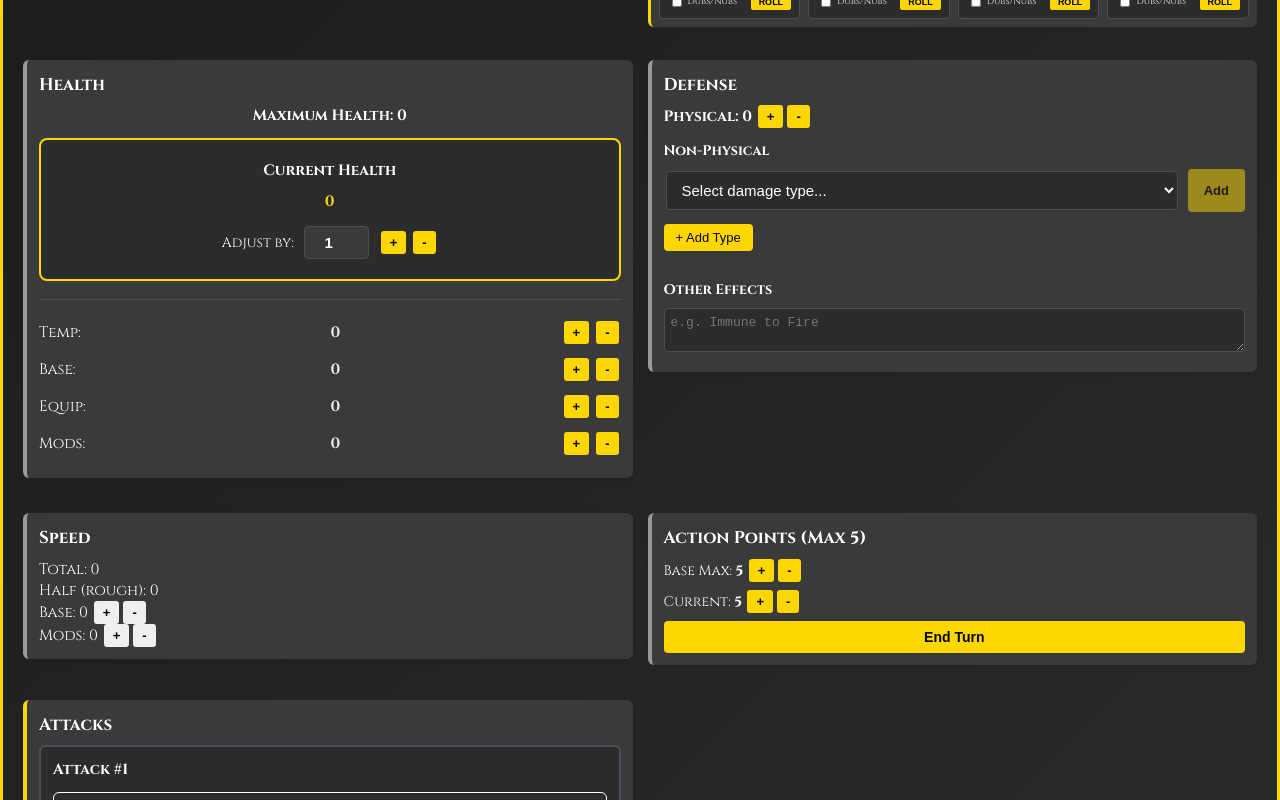
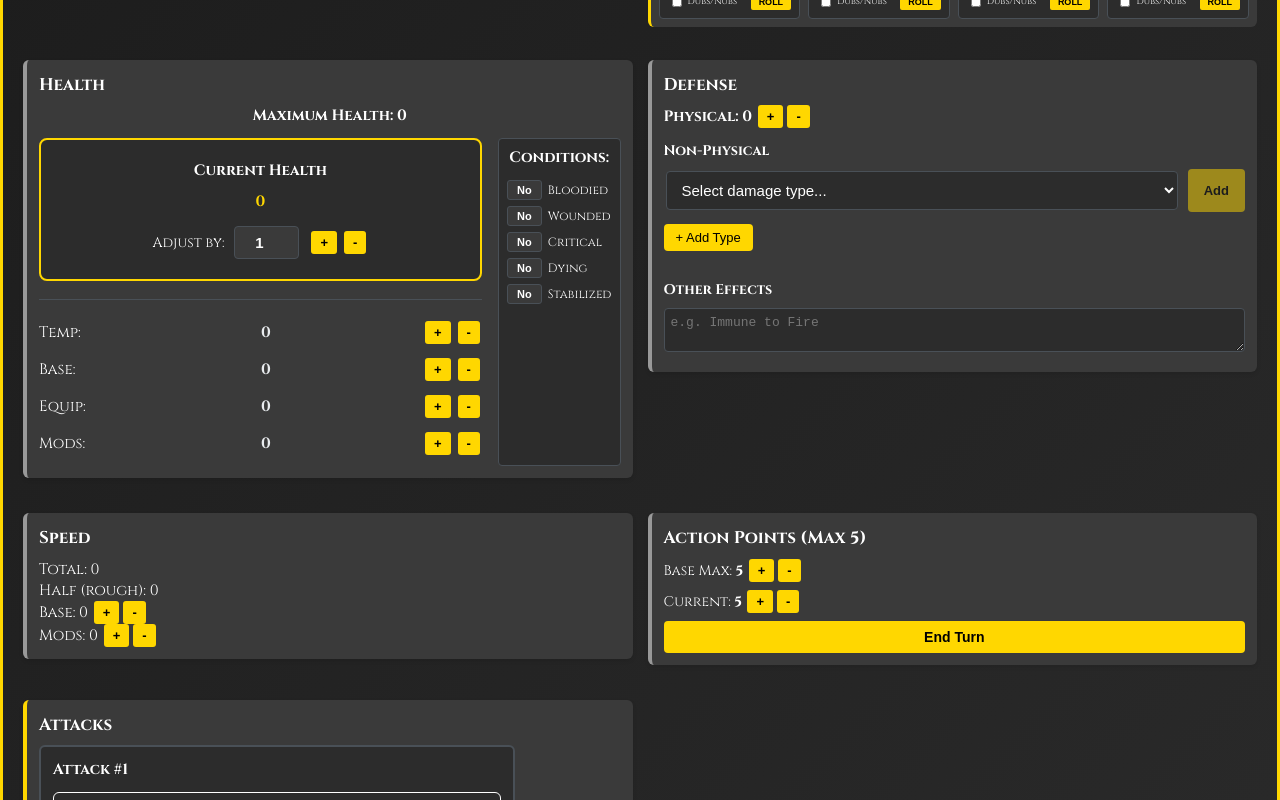
Before and after one commit to engrzani/game-sheet, a React (Vite) app: page / in a window 1280 px wide. Shown: the part 580-1380 px from the top of the page. Built offline with nearby package versions, Linux system fonts and the light colour scheme.

Commit message:
Update UI: 2-column attack layout, compact health conditions, yellow speed buttons

```diff
--- a/src/components/Attacks.jsx
+++ b/src/components/Attacks.jsx
@@ -258,9 +258,13 @@ export default function Attacks({ state, updateState, rollDice }) {
 
 const AttacksGrid = styled.div`
   display: grid;
-  grid-template-columns: repeat(auto-fill, minmax(450px, 1fr));
+  grid-template-columns: repeat(2, 1fr);
   gap: 16px;
   margin-bottom: 16px;
+
+  @media (max-width: 1200px) {
+    grid-template-columns: 1fr;
+  }
 `;
 
 const AttackBlock = styled.div`
--- a/src/components/Health.jsx
+++ b/src/components/Health.jsx
@@ -9,6 +9,13 @@ export default function Health({ state, updateState }) {
   const h = state.health;
   const max = h.base + h.equip + h.mods;
   const [adjustValue, setAdjustValue] = useState(1);
+  const [conditions, setConditions] = useState({
+    bloodied: false,
+    wounded: false,
+    critical: false,
+    dying: false,
+    stabilized: false
+  });
 
   const adj = (field, delta) => {
     let newValue = h[field] + delta;
@@ -31,6 +38,10 @@ export default function Health({ state, updateState }) {
     setAdjustValue(Math.max(0, val));
   };
 
+  const toggleCondition = (key) => {
+    setConditions(prev => ({ ...prev, [key]: !prev[key] }));
+  };
+
   return (
     <Section theme={theme} style={{ borderLeftColor: theme.sectionBorderGrey }}>
       <h3>Health</h3>
@@ -39,6 +50,8 @@ export default function Health({ state, updateState }) {
         <strong>Maximum Health: {max}</strong>
       </MaxHealthDisplay>
 
+      <HealthLayout>
+        <MainColumn>
           <CurrentHealthSection theme={theme}>
             <CurrentHealthLabel>Current Health</CurrentHealthLabel>
             <CurrentHealthValue theme={theme}>{h.current}</CurrentHealthValue>
@@ -96,6 +109,24 @@ export default function Health({ state, updateState }) {
               <Btn theme={theme} onClick={() => adj('mods', -1)}>-</Btn>
             </ButtonGroup>
           </SmallStatRow>
+        </MainColumn>
+
+        <ConditionsColumn theme={theme}>
+          <ConditionLabel>Conditions:</ConditionLabel>
+          {Object.entries(conditions).map(([key, value]) => (
+            <ConditionRow key={key}>
+              <ConditionToggle
+                theme={theme}
+                $active={value}
+                onClick={() => toggleCondition(key)}
+              >
+                {value ? 'Yes' : 'No'}
+              </ConditionToggle>
+              <ConditionName>{key.charAt(0).toUpperCase() + key.slice(1)}</ConditionName>
+            </ConditionRow>
+          ))}
+        </ConditionsColumn>
+      </HealthLayout>
     </Section>
   );
 }
@@ -189,3 +220,58 @@ const ButtonGroup = styled.div`
   display: flex;
   gap: 3px;
 `;
+
+const HealthLayout = styled.div`
+  display: flex;
+  gap: 16px;
+`;
+
+const MainColumn = styled.div`
+  flex: 1;
+`;
+
+const ConditionsColumn = styled.div`
+  display: flex;
+  flex-direction: column;
+  gap: 6px;
+  min-width: 110px;
+  padding: 8px;
+  background: ${props => props.theme.inputBg};
+  border-radius: 4px;
+  border: 1px solid ${props => props.theme.border};
+`;
+
+const ConditionLabel = styled.div`
+  font-size: 12px;
+  font-weight: bold;
+  margin-bottom: 6px;
+  text-align: center;
+`;
+
+const ConditionRow = styled.div`
+  display: flex;
+  align-items: center;
+  gap: 6px;
+`;
+
+const ConditionToggle = styled.button`
+  background: ${props => props.$active ? props.theme.borderAccent : props.theme.sectionBg};
+  color: ${props => props.$active ? '#000' : props.theme.text};
+  border: 1px solid ${props => props.theme.border};
+  padding: 3px 8px;
+  border-radius: 3px;
+  cursor: pointer;
+  font-size: 11px;
+  font-weight: bold;
+  min-width: 35px;
+  transition: all 0.2s ease;
+
+  &:hover {
+    opacity: 0.8;
+  }
+`;
+
+const ConditionName = styled.span`
+  font-size: 12px;
+  font-weight: 500;
+`;
--- a/src/components/Speed.jsx
+++ b/src/components/Speed.jsx
@@ -17,13 +17,13 @@ export default function Speed({ state, updateState }) {
       <div>Half (rough): {half}</div>
       <div>
         Base: {sp.base}{' '}
-        <Btn onClick={() => adj('base', 1)}>+</Btn>
-        <Btn onClick={() => adj('base', -1)}>-</Btn>
+        <Btn theme={theme} onClick={() => adj('base', 1)}>+</Btn>
+        <Btn theme={theme} onClick={() => adj('base', -1)}>-</Btn>
       </div>
       <div>
         Mods: {sp.mods}{' '}
-        <Btn onClick={() => adj('mods', 1)}>+</Btn>
-        <Btn onClick={() => adj('mods', -1)}>-</Btn>
+        <Btn theme={theme} onClick={() => adj('mods', 1)}>+</Btn>
+        <Btn theme={theme} onClick={() => adj('mods', -1)}>-</Btn>
       </div>
     </Section>
   );
```
Lines whose indentation alone changed are shown as unchanged.
